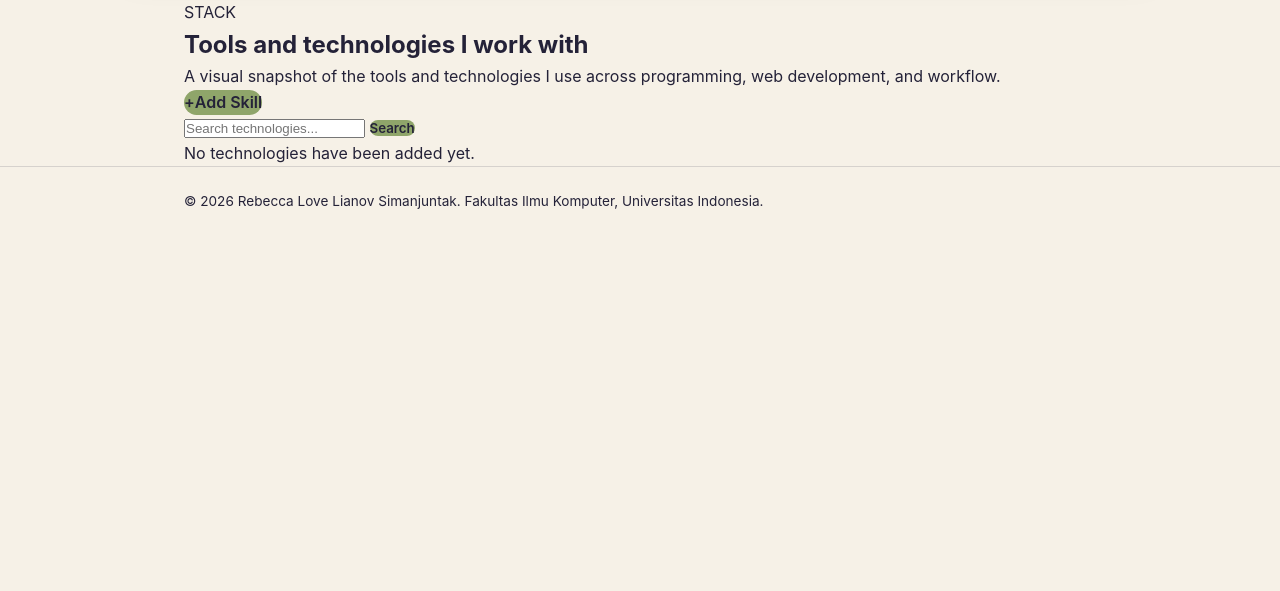
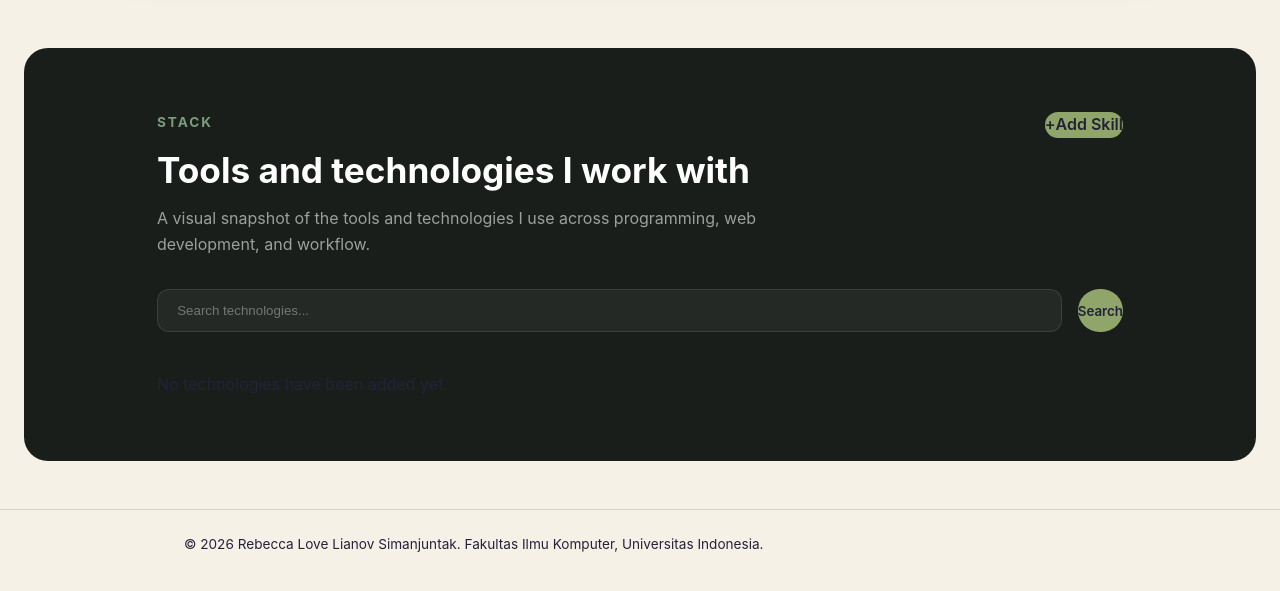
Before and after one commit to beccaovels/myportofolio, a Django app: page /skills/ in a window 1280 px wide. Shown: the part 120-711 px from the top of the page. Run offline with Django 5.2, Linux system fonts and the light colour scheme; data that the repository does not hold is empty; some web fonts are replaced.

Commit message:
style(skills): add glassmorphism CSS, animations, and inline comments

```diff
--- a/static/css/style.css
+++ b/static/css/style.css
@@ -1126,3 +1126,152 @@
         gap: 0.75rem;
     }
 }
+
+/* ============================================================
+   SKILLS SECTION (GLASSMORPHISM CAROUSEL/GRID)
+   ============================================================ */
+.skills-section {
+    background-color: #1a1e1b;
+    padding: 4rem 0;
+    margin: 3rem 1.5rem;
+    border-radius: 24px;
+}
+
+.skills-container {
+    max-width: 1062px;
+    margin: 0 auto;
+    padding: 0 3rem;
+}
+
+.skills-header {
+    display: flex;
+    justify-content: space-between;
+    align-items: flex-start;
+    margin-bottom: 2rem;
+}
+
+.skills-header h1 {
+    color: #ffffff;
+    font-size: 2.2rem;
+    margin-bottom: 0.5rem;
+    font-family: inherit;
+}
+
+.section-kicker {
+    color: #7b9c7b;
+    font-size: 0.85rem;
+    font-weight: 700;
+    letter-spacing: 2px;
+    text-transform: uppercase;
+    margin-bottom: 0.5rem;
+}
+
+.section-subtitle {
+    color: #9ba09d;
+    font-size: 1rem;
+    max-width: 600px;
+}
+
+.skill-search {
+    display: flex;
+    gap: 1rem;
+    margin-bottom: 2.5rem;
+}
+
+.skill-search__input {
+    flex: 1;
+    padding: 0.8rem 1.2rem;
+    border-radius: 12px;
+    border: 1px solid rgba(255, 255, 255, 0.1);
+    background: rgba(255, 255, 255, 0.05);
+    color: #fff;
+}
+
+.skills-grid {
+    display: flex;
+    flex-wrap: wrap;
+    gap: 1.5rem;
+    justify-content: flex-start;
+}
+
+.skill-card {
+    background: rgba(255, 255, 255, 0.03);
+    border: 1px solid rgba(255, 255, 255, 0.08);
+    border-radius: 16px;
+    padding: 1.5rem 1rem;
+    width: 140px;
+    height: 140px;
+    display: flex;
+    flex-direction: column;
+    align-items: center;
+    justify-content: center;
+    transition: background 0.2s, transform 0.2s;
+    position: relative;
+    overflow: hidden;
+}
+
+.skill-card:hover {
+    background: rgba(255, 255, 255, 0.08);
+    transform: translateY(-4px);
+}
+
+.skill-logo-container {
+    width: 60px;
+    height: 60px;
+    background: rgba(255, 255, 255, 0.05);
+    border-radius: 12px;
+    display: flex;
+    align-items: center;
+    justify-content: center;
+    margin-bottom: 0.75rem;
+    padding: 10px;
+}
+
+.skill-logo {
+    max-width: 100%;
+    max-height: 100%;
+    object-fit: contain;
+}
+
+.skill-logo-placeholder {
+    width: 100%;
+    height: 100%;
+    background-color: rgba(255,255,255,0.1);
+    border-radius: 50%;
+}
+
+.skill-name {
+    color: #e0e0e0;
+    font-size: 0.85rem;
+    font-weight: 500;
+    text-align: center;
+}
+
+.skill-actions {
+    position: absolute;
+    bottom: -40px;
+    display: flex;
+    flex-direction: column;
+    gap: 0.2rem;
+    opacity: 0;
+    transition: opacity 0.2s, bottom 0.2s;
+    background: rgba(0,0,0,0.7);
+    width: 100%;
+    height: 100%;
+    align-items: center;
+    justify-content: center;
+    left: 0;
+}
+
+.skill-card:hover .skill-actions {
+    opacity: 1;
+    bottom: 0;
+}
+
+.btn-danger {
+    background-color: #d9534f;
+    color: white;
+}
+.btn-danger:hover {
+    background-color: #c9302c;
+}
```
